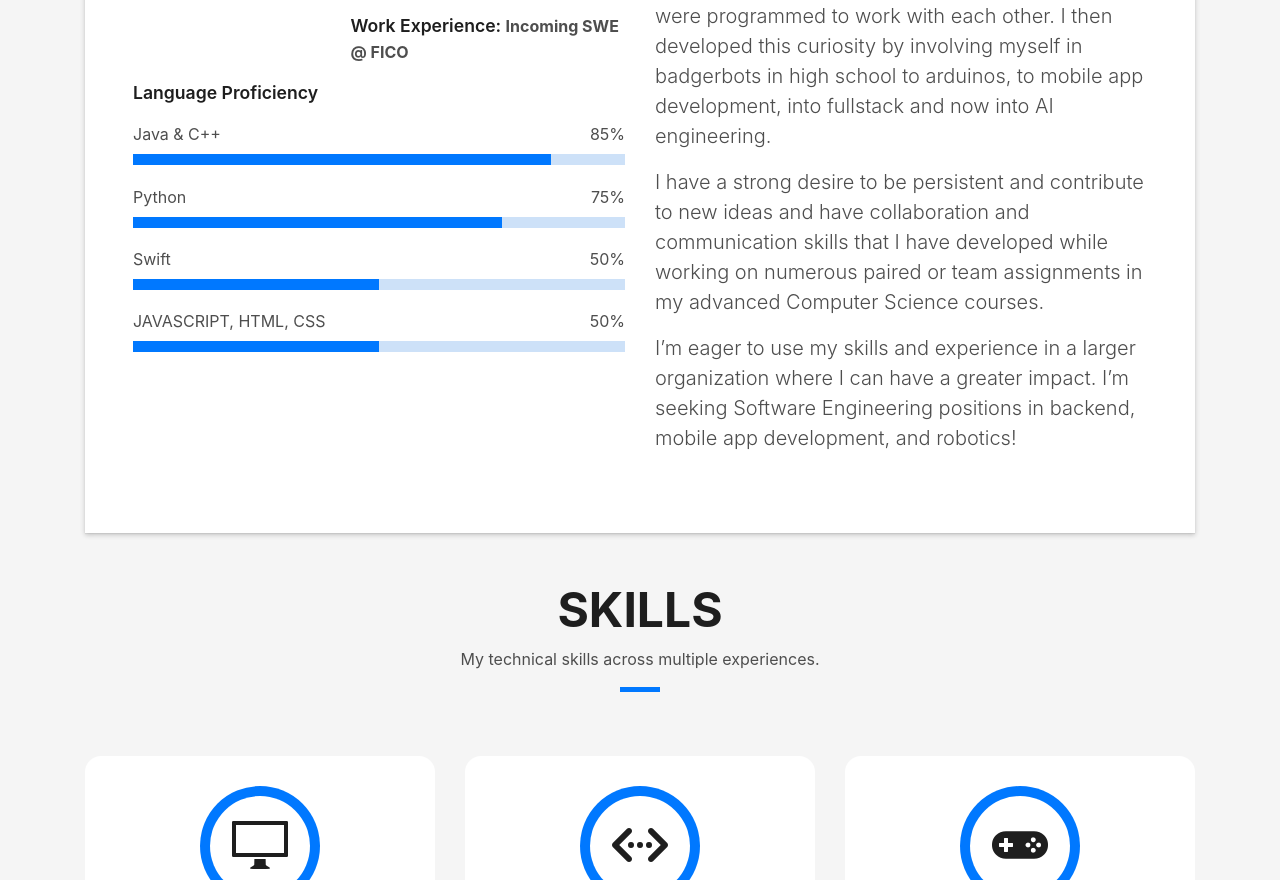
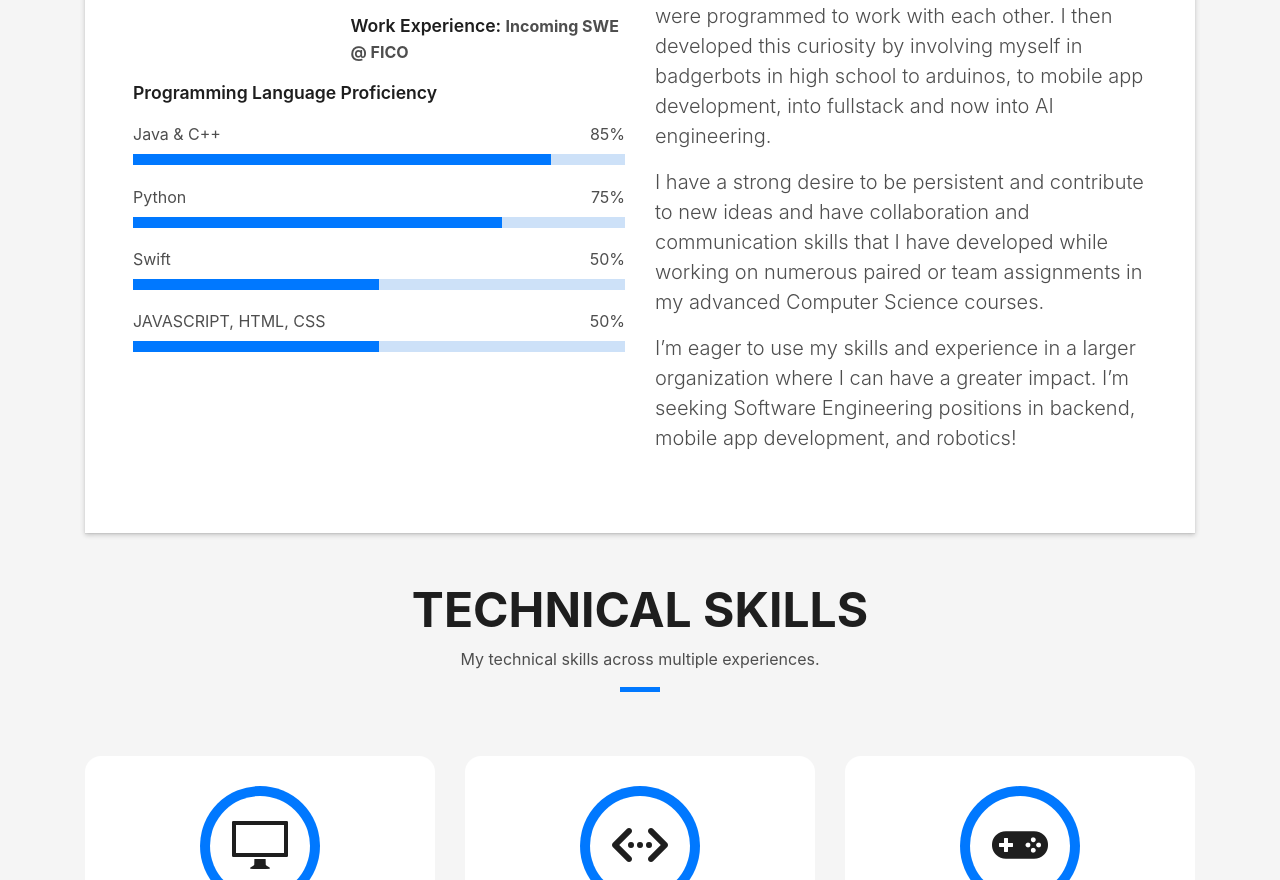
Before and after one commit to brandoneanderson/brandoneanderson.github.io, a plain HTML site: page index.html in a window 1280 px wide. Shown: the part 1201-2081 px from the top of the page. Drawn offline with nearby package versions, Linux system fonts and the light colour scheme; files whose address does not match are found by name.

Commit message:
Made certain languages used to be more descriptive to avoid ambiguity; changed language proficiency to programming language proficiency, and changes skills to tehcnical skills

```diff
--- a/index.html
+++ b/index.html
@@ -117,7 +117,7 @@
                   </div>
                 </div>
                 <div class="skill-mf">
-                  <p class="title-s">Language Proficiency</p>
+                  <p class="title-s">Programming Language Proficiency</p>
                   <span>Java & C++</span> <span class="pull-right">85%</span>
                   <div class="progress">
                     <div class="progress-bar" role="progressbar" style="width: 85%;" aria-valuenow="85" aria-valuemin="0"
@@ -180,7 +180,7 @@
         <div class="col-sm-12">
           <div class="title-box text-center">
             <h3 class="title-a">
-              Skills
+              Technical Skills
             </h3>
             <p class="subtitle-a">
               My technical skills across multiple experiences.
```
